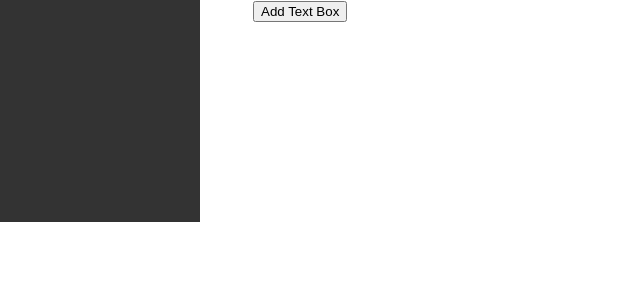
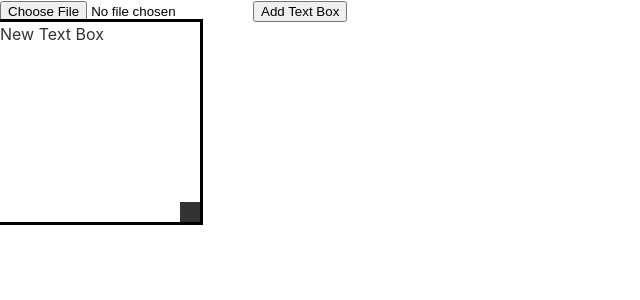
Before and after one commit to Vassardog77/editor-test, a React (Create React App) app: page / in a window 1280 px wide. Both pictures are taken after a click on the button "Add Text Box". Shown: the top 300 px of the page, without its empty margins (0-640 px from the left). Built offline with nearby package versions, Linux system fonts and the light colour scheme.

Commit message:
textbox editor fix

```diff
--- a/src/App.css
+++ b/src/App.css
@@ -10,3 +10,45 @@
   position: relative;
   z-index: 1;
 }
+
+.textboxDisplay {
+  font-size: 16px; /* Example font size */
+  line-height: 1.5; /* Adjust line height for better readability */
+  color: #333; /* Text color */
+  white-space: pre-wrap; /* Preserve line breaks and spaces */
+  word-wrap: break-word; /* Ensure long words don't overflow */
+  background-color: transparent; /* Background color */
+  border: none; /* Remove border */
+  outline: none; /* Remove focus outline */
+}
+
+.textboxEdit {
+  font-size: 16px; /* Must match display mode */
+  line-height: 1.5; /* Must match display mode */
+  color: #333; /* Must match display mode */
+  white-space: pre-wrap; /* Match display mode */
+  word-wrap: break-word; /* Match display mode */
+  background-color: transparent; /* Match display mode */
+  border: none; /* No border */
+  outline: none; /* No focus outline */
+  resize: none; /* Disable resizing, handled by your resizable component */
+  width: 100%; /* Take full width of the parent */
+  height: 100%; /* Take full height of the parent */
+  overflow: auto; /* Scrollbar for overflow text */
+  padding: 0; /* Remove padding */
+}
+.textbox textarea {
+  font-size: 16px; /* Must match display mode */
+  line-height: 1.5; /* Must match display mode */
+  color: #333; /* Must match display mode */
+  white-space: pre-wrap; /* Match display mode */
+  word-wrap: break-word; /* Match display mode */
+  background-color: transparent; /* Match display mode */
+  border: none; /* No border */
+  outline: none; /* No focus outline */
+  resize: none; /* Disable resizing, handled by your resizable component */
+  width: 100%; /* Take full width of the parent */
+  height: 900px; /* Take full height of the parent */
+  overflow: auto; /* Scrollbar for overflow text */
+  padding: 0; /* Remove padding */
+}
--- a/src/components/Custom Components/ResizableTextbos.js
+++ b/src/components/Custom Components/ResizableTextbos.js
@@ -1,4 +1,5 @@
 import React, { useState, useRef } from 'react';
+import '../../App.css';
 
 function ResizableTextbox({ children }) {
   const [size, setSize] = useState({ width: 200, height: 200 }); // Default size
@@ -24,9 +25,9 @@ function ResizableTextbox({ children }) {
   };
 
   return (
-    <div ref={resizeRef} style={{ width: size.width, height: size.height, position: 'relative', zIndex: 1 }}>
+    <div className="textbox" ref={resizeRef} style={{ width: size.width, height: size.height, position: 'relative', zIndex: 1, outlineStyle: "solid" }}>
       {children}
-      <div onMouseDown={startResizing} style={{ position: 'absolute', bottom: 0, right: 0, cursor: 'nwse-resize', background: '#333', width: '900px', height: '900px', zIndex: 2 }} />
+      <div onMouseDown={startResizing} style={{ position: 'absolute', bottom: 0, right: 0, cursor: 'nwse-resize', background: '#333', width: '20px', height: '20px', zIndex: 2 }} />
     </div>
   );
 }
--- a/src/components/Textbox.js
+++ b/src/components/Textbox.js
@@ -1,6 +1,7 @@
 import React, { useState, useEffect, useRef } from "react";
+import '../App.css';
 
-function Textbox({ initialText, onTextChange }) {
+function Textbox({ initialText, onTextChange, size }) {
   const [text, setText] = useState(initialText);
   const [isEditing, setIsEditing] = useState(false);
   const [isFirstEdit, setIsFirstEdit] = useState(true);
@@ -34,15 +35,17 @@ function Textbox({ initialText, onTextChange }) {
   return (
     <div onClick={() => setIsEditing(true)}>
       {isEditing ? (
-        <input
+        <textarea
           ref={inputRef}
           value={text}
           onChange={(e) => setText(e.target.value)}
           onBlur={handleBlur}
           onKeyPress={handleKeyPress}
+          className="textboxEdit"
+          style={{ width: size?.width, height: size?.height }} // Inline styles for dynamic sizing
         />
       ) : (
-        <span>{text}</span>
+        <span className="textboxDisplay">{text}</span>
       )}
     </div>
   );
```
